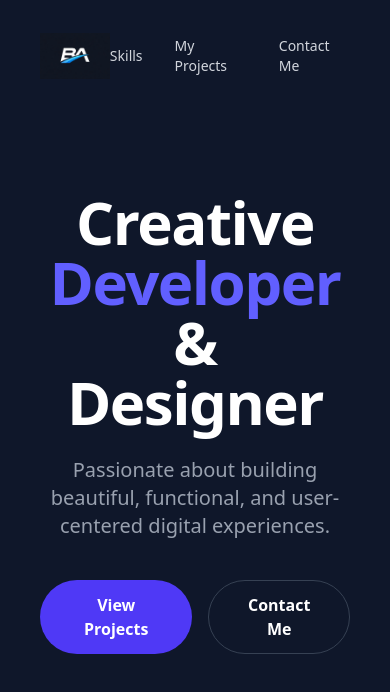
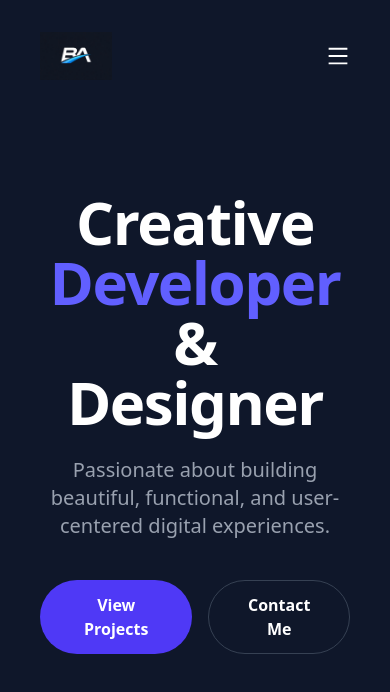
Before and after one commit to biniam7534/portfolio, a React (Vite) app in the folder client/: page / in a window 390 px wide. Shown: the top 692 px of the page. Built offline with nearby package versions, Linux system fonts and the light colour scheme.

Commit message:
to additional it navbar in mobile mode

```diff
--- a/client/package.json
+++ b/client/package.json
@@ -15,7 +15,9 @@
     "lucide-react": "^0.563.0",
     "react": "^19.2.3",
     "react-dom": "^19.2.3",
-    "react-router-dom": "^7.13.0"
+    "react-icons": "^5.5.0",
+    "react-router-dom": "^7.13.0",
+    "yarn-install": "^1.0.0"
   },
   "devDependencies": {
     "@types/react": "^19.2.9",
--- a/client/src/components/Navbar.jsx
+++ b/client/src/components/Navbar.jsx
@@ -1,10 +1,14 @@
 
-import React from 'react';
+import React, { useState } from 'react';
+import { AiOutlineClose, AiOutlineMenu } from 'react-icons/ai';
 
 const Navbar = () => {
+    const [menuOpen, setMenuOpen] = useState(false);
+
     return (
-        <nav className="flex items-center justify-between px-10 py-8 bg-transparent ">
-            {/* Logo Section - Image logo */}
+        <nav className="flex items-center justify-between px-10 py-8 bg-transparent relative">
+
+            {/* Logo */}
             <div className="flex items-center cursor-pointer">
                 <img
                     src="/image.png"
@@ -13,14 +17,44 @@ const Navbar = () => {
                 />
             </div>
 
-            {/* Navigation Links */}
-            <div className="flex items-center gap-8">
-                <a href="#skills" className="text-gray-300 hover:text-white transition-colors text-sm font-medium">Skills</a>
-                <a href="#projects" className="text-gray-300 hover:text-white transition-colors text-sm font-medium">My Projects</a>
-                <a href="#contact me" className="text-gray-300 hover:text-white transition-colors text-sm font-medium">Contact Me</a>
+            {/* Desktop Menu */}
+            <div className="hidden lg:flex space-x-8">
+                <a href="#skills" className="text-gray-300 hover:text-white text-sm font-medium">
+                    Skills
+                </a>
+                <a href="#projects" className="text-gray-300 hover:text-white text-sm font-medium">
+                    My Projects
+                </a>
+                <a href="#contact" className="text-gray-300 hover:text-white text-sm font-medium">
+                    Contact Me
+                </a>
             </div>
+
+            {/* Mobile Menu Icon */}
+            <div className="lg:hidden text-white">
+                {menuOpen ? (
+                    <AiOutlineClose size={24} onClick={() => setMenuOpen(false)} />
+                ) : (
+                    <AiOutlineMenu size={24} onClick={() => setMenuOpen(true)} />
+                )}
+            </div>
+
+            {/* Mobile Menu */}
+            {menuOpen && (
+                <div className="absolute top-full left-0 w-full bg-black flex flex-col items-center space-y-6 py-6 lg:hidden">
+                    <a href="#skills" onClick={() => setMenuOpen(false)} className="text-white">
+                        Skills
+                    </a>
+                    <a href="#projects" onClick={() => setMenuOpen(false)} className="text-white">
+                        My Projects
+                    </a>
+                    <a href="#contact" onClick={() => setMenuOpen(false)} className="text-white">
+                        Contact Me
+                    </a>
+                </div>
+            )}
         </nav>
     );
-}
+};
 
 export default Navbar;
--- a/client/tailwind.config.js
+++ b/client/tailwind.config.js
@@ -5,6 +5,13 @@ export default {
         "./src/**/*.{js,ts,jsx,tsx}",
     ],
     theme: {
+        screens: {
+            ssm: '375px',
+            sm: '640px',
+            md: '768px',
+            lg: '1024px',
+
+        },
         extend: {
             colors: {
                 primary: "#0f172a", // Slate 900
```
Also changed, not shown: 1 other file (tests, documents, lock files or other folders).
